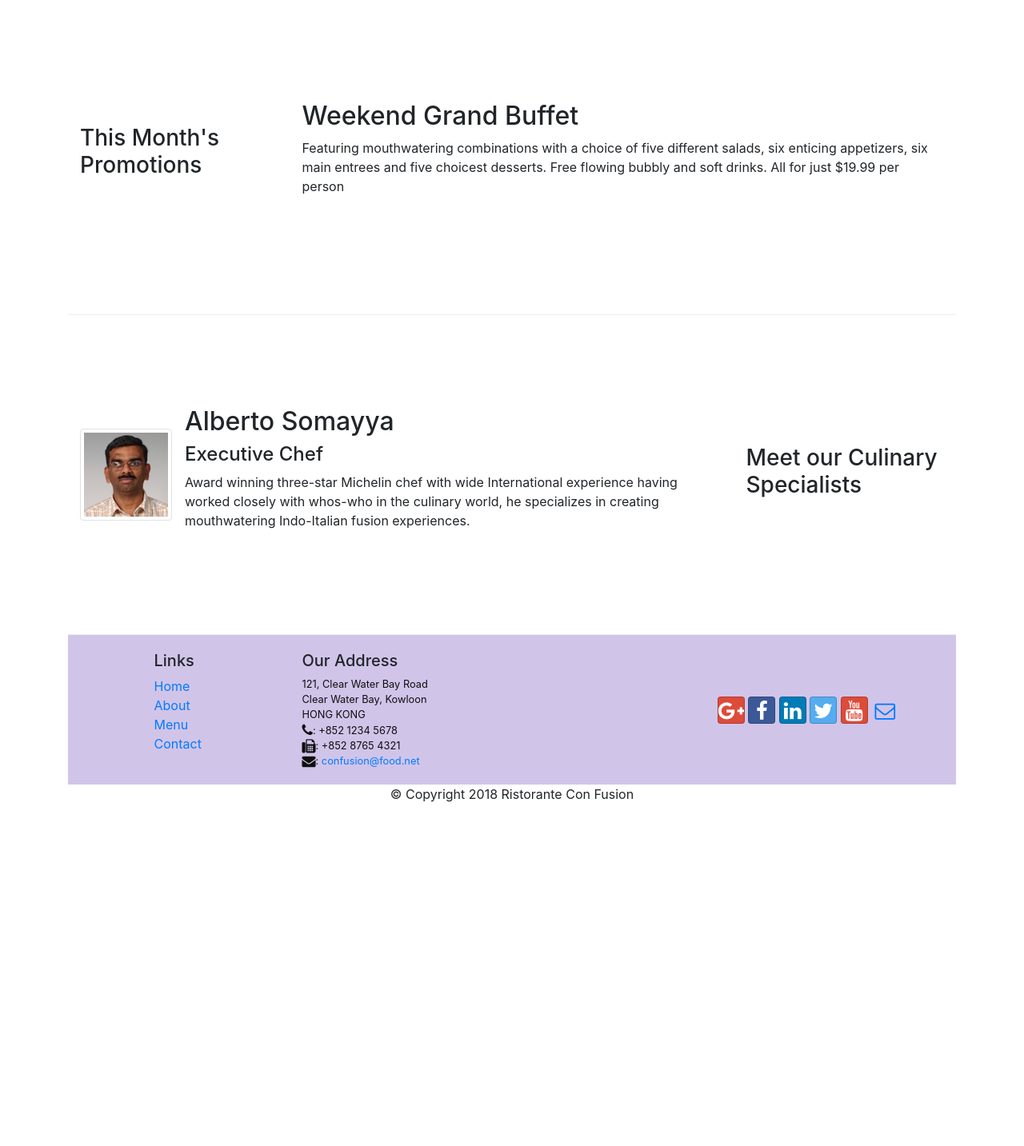
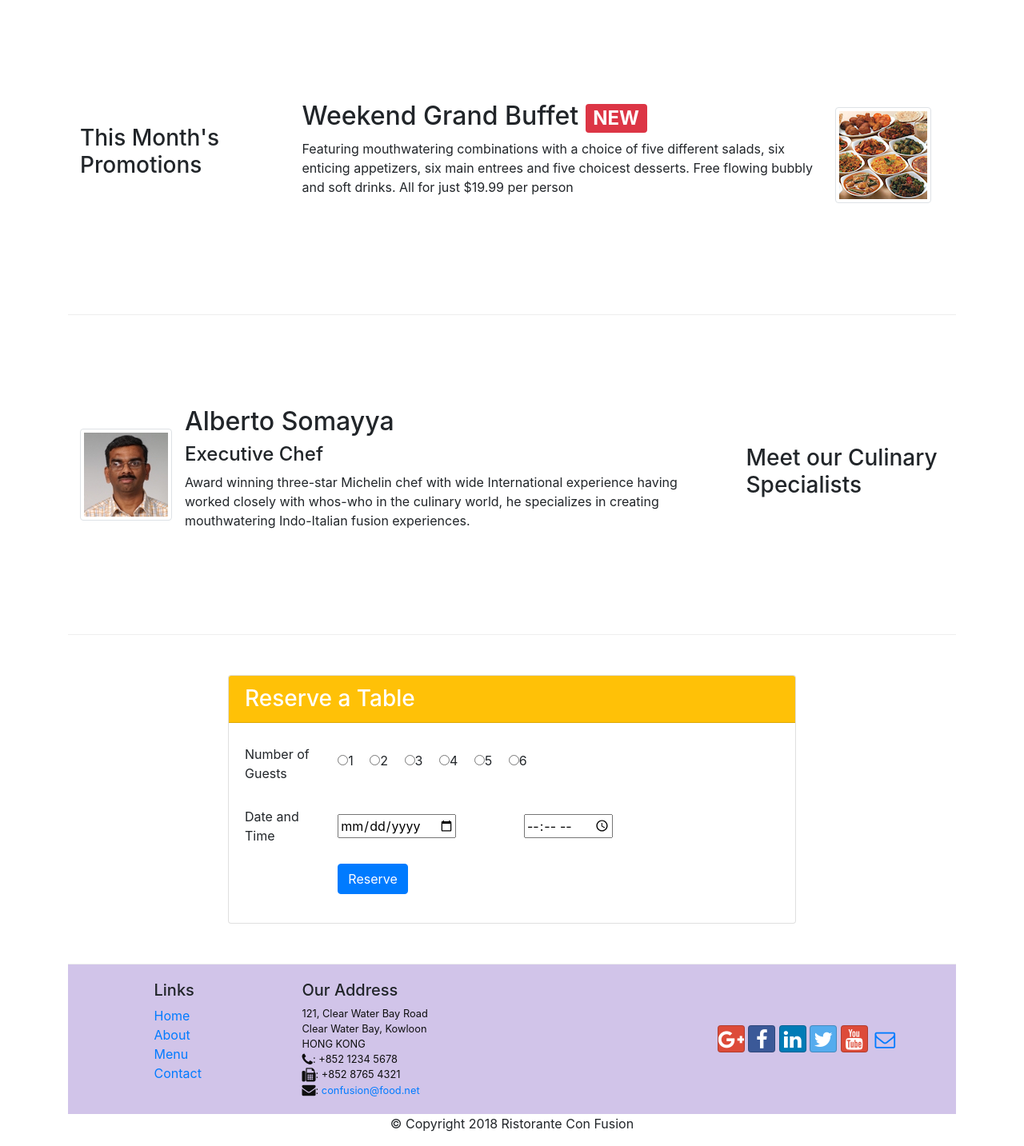
Before and after one commit to SanchitCoder98/conFusion, a website: page index.html in a window 1280 px wide. Shown: the part 740-2173 px from the top of the page at 80% size. Before the commit the page ends 1761 px from the top, so only its background shows below. Drawn offline with nearby package versions, Linux system fonts and the light colour scheme.

Commit message:
assignment 2

```diff
--- a/index.html
+++ b/index.html
@@ -41,8 +41,17 @@
                     <h1>Ristorante con Fusion</h1>
                     <p>We take inspiration from the World's best cuisines, and create a unique fusion experience. Our lipsmacking creations will tickle your culinary senses!</p>
                 </div>
-                <div class="col-12 col-sm align-self-center">
-                    <img src="img/logo.png" class="img-fluid">
+                <div class="col-12 col-sm-6 align-self-center">
+                    <div class="container">
+                        <div class="row">
+                            <div class="col-sm-6 col-12">
+                                <img src="img/logo.png" class="img-fluid">
+                            </div>
+                            <div class="col-sm-6 col-12 align-self-center">
+                                <a class="btn bg-warning text-dark" href="#reserve">Reserve a Table</a>
+                            </div>
+                        </div>
+                    </div>
                 </div>
             </div>
         </div>
@@ -57,7 +66,7 @@
                 <div class="media">
                     <img src="img/uthappizza.png" class="d-flex mr-3 img-thumbnail align-self-center" alt="Uthappizza">
                     <div class="media-body">
-                        <h2 class="mt-0">Uthappizza<span class ="badge badge-danger">HOT</span><span class="badge badge-pill badge-secondary">$4.99</span></h2>
+                        <h2 class="mt-0">Uthappizza <span class ="badge badge-danger">HOT</span><span class="badge badge-pill badge-secondary">$4.99</span></h2>
                         <p class="d-none d-sm-block">A unique combination of Indian Uthappam (pancake) and Italian pizza, topped with Cerignola olives, ripe vine cherry tomatoes, Vidalia onion, Guntur chillies and Buffalo Paneer.</p>
                     </div>
                 </div>
@@ -70,8 +79,13 @@
                 <h3>This Month's Promotions</h3>
             </div>
             <div class="col-12 col-sm col-md">
-                <h2>Weekend Grand Buffet</h2>
-                <p class="d-none d-sm-block">Featuring mouthwatering combinations with a choice of five different salads, six enticing appetizers, six main entrees and five choicest desserts. Free flowing bubbly and soft drinks. All for just $19.99 per person </p>
+                <div class="media">
+                    <img src="img/buffet.png" class="d-flex mr-3 img-thumbnail align-self-center order-last" alt="Buffet">
+                    <div class="media-body">
+                        <h2 class="mt-0">Weekend Grand Buffet <span class="badge badge-danger">NEW</span></h2>
+                        <p class="d-none d-sm-block mr-2">Featuring mouthwatering combinations with a choice of five different salads, six enticing appetizers, six main entrees and five choicest desserts. Free flowing bubbly and soft drinks. All for just $19.99 per person </p>
+                    </div>
+                </div>
             </div>
         </div>
 
@@ -86,6 +100,43 @@
                         <h2 class="mt-0">Alberto Somayya</h2>
                         <h4>Executive Chef</h4>
                         <p class="d-none d-sm-block">Award winning three-star Michelin chef with wide International experience having worked closely with whos-who in the culinary world, he specializes in creating mouthwatering Indo-Italian fusion experiences. </p>
+                    </div>
+                </div>
+            </div>
+        </div>
+
+        <div class="row row-content justify-content-center">
+            <div class="col-12 col-sm-8">
+                <div class="card">
+                    <h3 class="card-header bg-warning text-white" name="reserve" id="reserve">Reserve a Table</h3>
+                    <div class="card-body">
+                        <form>
+                            <div class="form-group row">
+                                <label for="optradio" class="col-form-label col-sm-2">Number of Guests</label>
+                                <div class="col-sm-10 align-self-center">
+                                    <label class="radio-inline mr-3"><input type="radio" name="optradio">1</label>
+                                    <label class="radio-inline mr-3"><input type="radio" name="optradio">2</label>
+                                    <label class="radio-inline mr-3"><input type="radio" name="optradio">3</label>
+                                    <label class="radio-inline mr-3"><input type="radio" name="optradio">4</label>
+                                    <label class="radio-inline mr-3"><input type="radio" name="optradio">5</label>
+                                    <label class="radio-inline mr-3"><input type="radio" name="optradio">6</label>
+                                </div>
+                            </div>
+                            <div class="form-group row">
+                                <label for="time" class="col-form-label col-12 col-sm-2">Date and Time</label>
+                                <div class="col-6 col-sm-4 align-self-center">
+                                    <input type="date" id="date" name="date">
+                                </div>
+                                <div class="col-6 col-sm-5 align-self-center">
+                                    <input type="time" id="time" name="time">
+                                </div>
+                            </div>
+                            <div class="form-group row">
+                                <div class="offset-md-2 col-md-12">
+                                    <button type="submit" class="btn btn-primary">Reserve</button>
+                                </div>
+                            </div>
+                        </form>
                     </div>
                 </div>
             </div>
```
Also changed, not shown: aboutus.html (+1 -1 lines).
